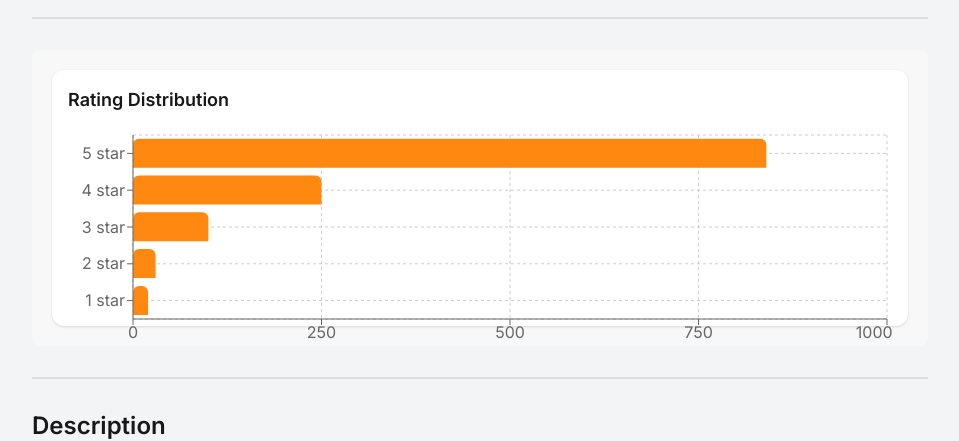
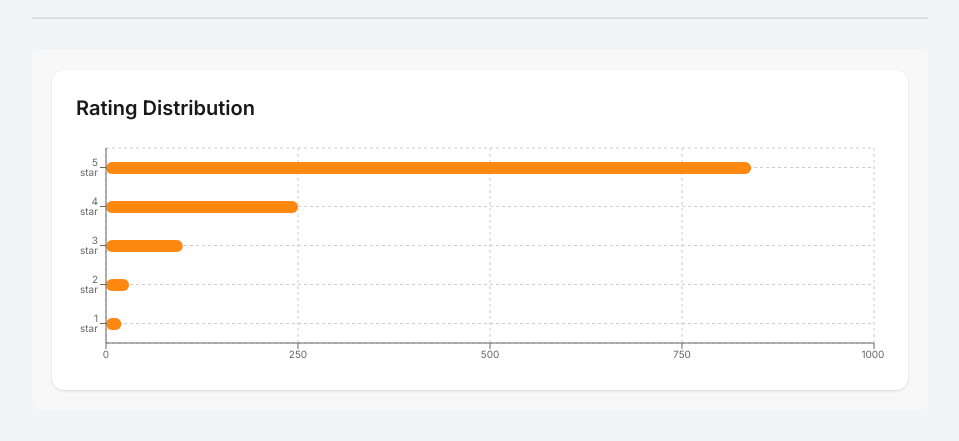
Before and after one commit to kamrul-huda/mission-restart-a3, a React (Vite) app: page /appdetail/1 in a window 1280 px wide. Shown: the part 482-923 px from the top of the page, without its empty margins (160-1119 px from the left). Built offline with nearby package versions, Linux system fonts and the light colour scheme.

Commit message:
modify chart

```diff
--- a/src/components/AppRatingChart/AppRatingChart.jsx
+++ b/src/components/AppRatingChart/AppRatingChart.jsx
@@ -13,20 +13,42 @@ const AppRatingChart = ({ ratings }) => {
   const sortedRatings = [...ratings].sort(
     (a, b) => parseInt(b.name) - parseInt(a.name),
   );
+
   return (
-    <div className="w-full h-64 bg-base-100 p-4 rounded-xl shadow">
-      <h3 className="text-lg font-semibold mb-4">Rating Distribution</h3>
+    <div className="w-full h-64 sm:h-72 md:h-80 bg-base-100 p-3 sm:p-4 md:p-6 rounded-xl shadow">
+      <h3 className="text-base sm:text-lg md:text-xl font-semibold mb-2 sm:mb-4">
+        Rating Distribution
+      </h3>
 
-      <ResponsiveContainer width="100%" height="100%">
-        <BarChart data={sortedRatings} layout="vertical">
+      <ResponsiveContainer width="100%" height="90%">
+        <BarChart
+          data={sortedRatings}
+          layout="vertical"
+          margin={{ top: 10, right: 10, left: 0, bottom: 10 }}
+        >
           <CartesianGrid strokeDasharray="3 3" />
 
-          <XAxis type="number" />
-          <YAxis type="category" dataKey="name" />
+          <XAxis
+            type="number"
+            tick={{ fontSize: 10 }}
+            className="sm:text-xs md:text-sm"
+          />
+
+          <YAxis
+            type="category"
+            dataKey="name"
+            tick={{ fontSize: 10 }}
+            width={30}
+          />
 
           <Tooltip />
 
-          <Bar dataKey="count" fill="#FF8811" radius={[6, 6, 0, 0]} />
+          <Bar
+            dataKey="count"
+            fill="#FF8811"
+            radius={[6, 6, 6, 6]} // nicer rounded bars
+            barSize={12} // thinner bars for small screens
+          />
         </BarChart>
       </ResponsiveContainer>
     </div>
```
